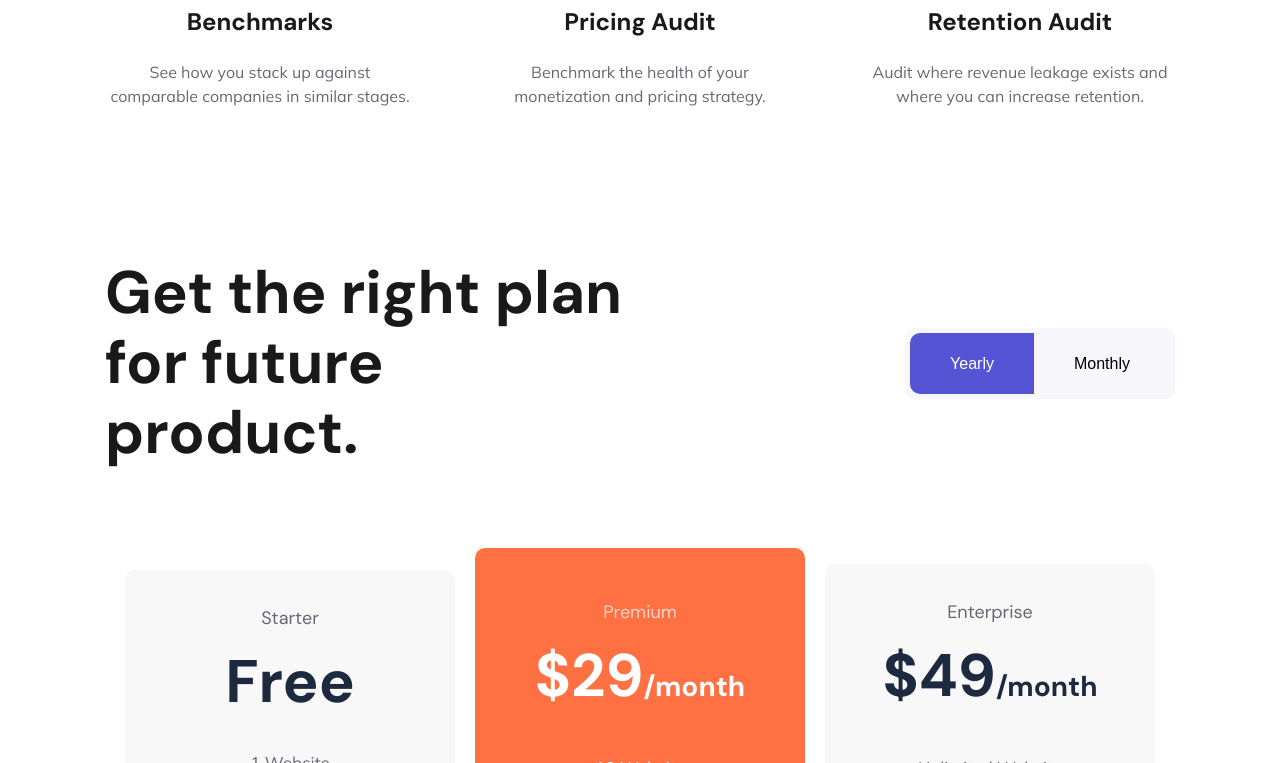
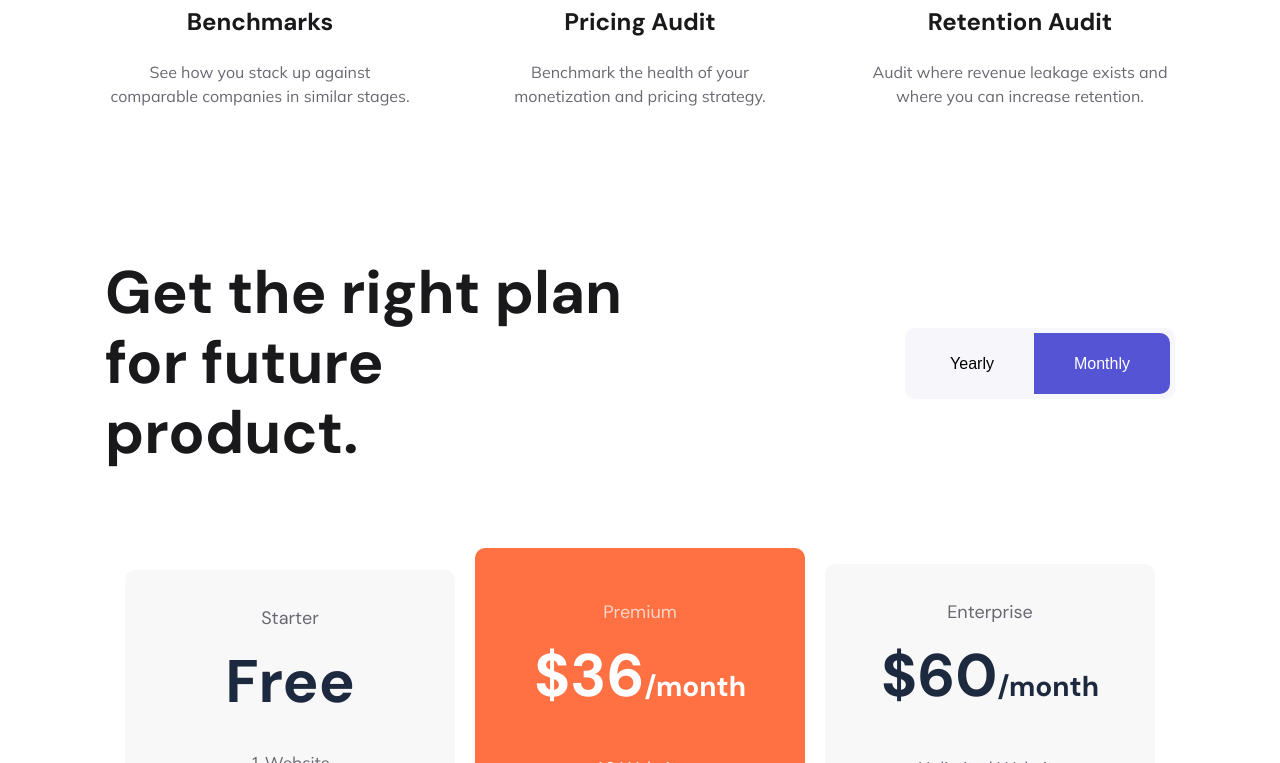
Before and after one commit to Nizrum/saas, a plain HTML site: page index.html in a window 1280 px wide. Both pictures are taken after a click on the button "Monthly". Shown: the part 2429-3192 px from the top of the page. Drawn offline with nearby package versions, Linux system fonts and the light colour scheme; files that its build step writes are made by us from their sources.

Commit message:
Интерактив в последнем блоке
Добавлен интерактив в последнем блоке

```diff
--- a/index.html
+++ b/index.html
@@ -121,14 +121,14 @@
                 </div>
             </div>
         </section>
-        <section class="plans">
+        <section class="plans" id="plans">
             <div class="plans__top">
                 <h2 class="plans__title">
                     Get the right plan for future product.
                 </h2>
                 <div class="plans__buttons">
-                    <button class="plans__button plans__button_left active">Yearly</button>
-                    <button class="plans__button plans__button_right">Monthly</button>
+                    <button class="plans__button plans__button_left active" value="yearly">Yearly</button>
+                    <button class="plans__button plans__button_right" value="monthly">Monthly</button>
                 </div>
             </div>
             <div class="plans__bottom">
@@ -144,7 +144,7 @@
                 </div>
                 <div class="plans__plan plan plan_main">
                     <div class="plan__level">Premium</div>
-                    <div class="plan__price">$29<span>/month</span></div>
+                    <div class="plan__price plan__price_1">$29<span>/month</span></div>
                     <div class="plan__specs">
                         <div class="plan__spec">10 Website</div>
                         <div class="plan__spec">15 GB Hosting</div>
@@ -154,7 +154,7 @@
                 </div>
                 <div class="plans__plan plan">
                     <div class="plan__level">Enterprise</div>
-                    <div class="plan__price">$49<span>/month</span></div>
+                    <div class="plan__price plan__price_2">$49<span>/month</span></div>
                     <div class="plan__specs">
                         <div class="plan__spec">Unlimited Website</div>
                         <div class="plan__spec">50 GB Hosting</div>
@@ -165,5 +165,6 @@
             </div>
         </section>
     </div>
+    <script src="script.js"></script>
 </body>
 </html>
--- /dev/null
+++ b/script.js
@@ -0,0 +1,19 @@
+const plansButtons = document.querySelectorAll(".plans__button");
+const planPrice1 = document.querySelector(".plan__price_1");
+const planPrice2 = document.querySelector(".plan__price_2");
+
+plansButtons.forEach(function (item) {
+    item.addEventListener('click', function () {
+        plansButtons.forEach(function (button) {
+            button.classList.remove('active');
+        });
+        item.classList.add('active');
+        if (item.value == "monthly") {
+            planPrice1.innerHTML = "$36<span>/month</span>";
+            planPrice2.innerHTML = "$60<span>/month</span>";
+        } else {
+            planPrice1.innerHTML = "$29<span>/month</span>";
+            planPrice2.innerHTML = "$49<span>/month</span>";
+        }
+    })
+});
```
